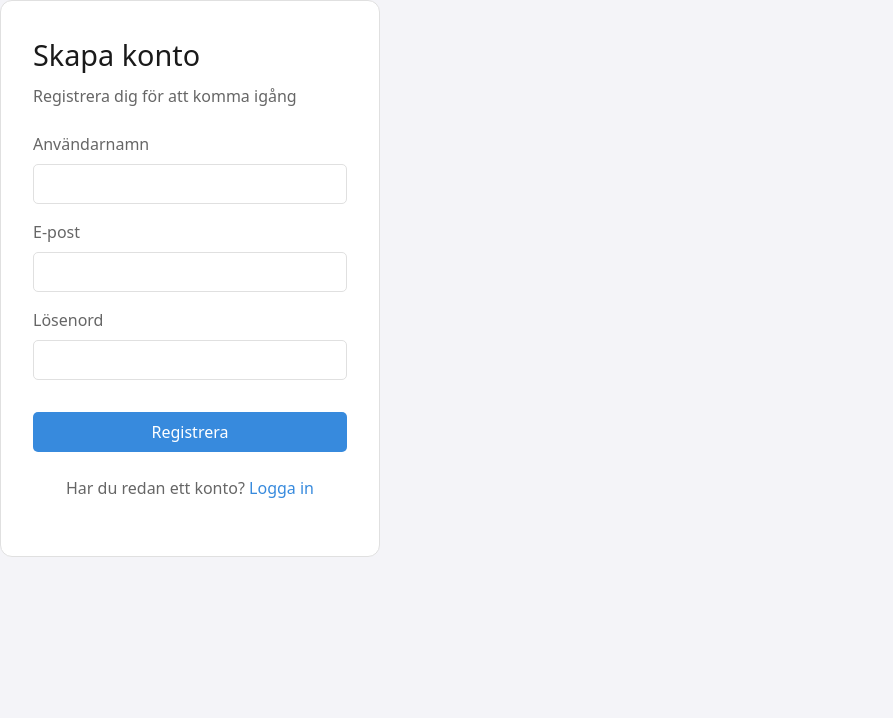
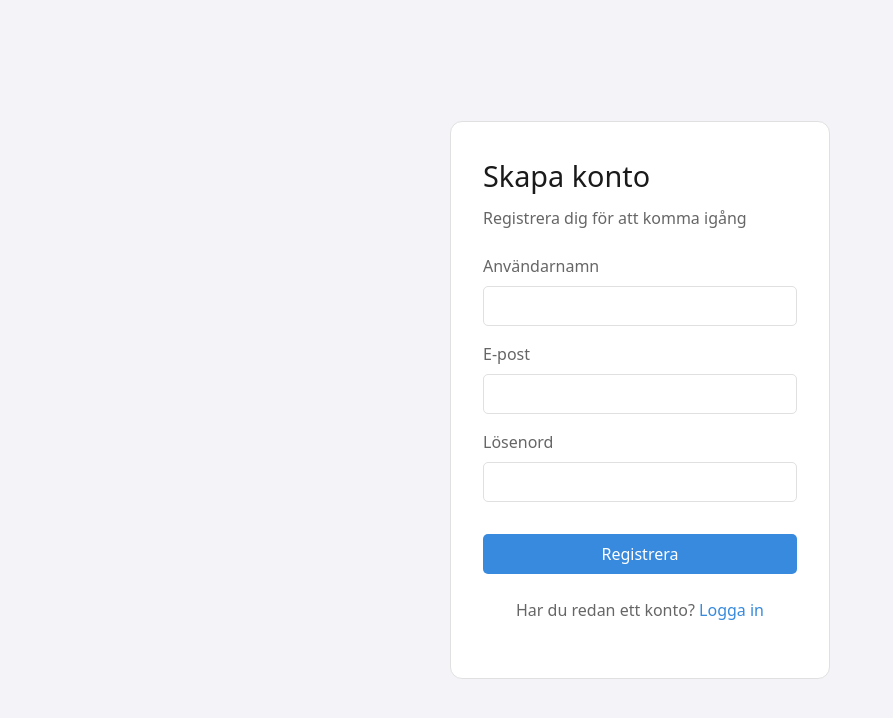
Before and after one commit to Punttt/auth-frontend, a website built with Vite: page index.html in a window 1280 px wide. Shown: the whole page, without its empty margins (0-893 px from the left). Built offline with nearby package versions, Linux system fonts and the light colour scheme.

Commit message:
lägger in classen till login och register på body

```diff
--- a/index.html
+++ b/index.html
@@ -7,7 +7,7 @@
     <title>auth-frontend</title>
     <link rel="stylesheet" href="/src/css/main.scss">
   </head>
-  <body>
+  <body class="auth">
     <main class="card">
       <h1>Skapa konto</h1>
       <p>Registrera dig för att komma igång</p>
```
Also changed, not shown: login.html (+1 -1 lines).
